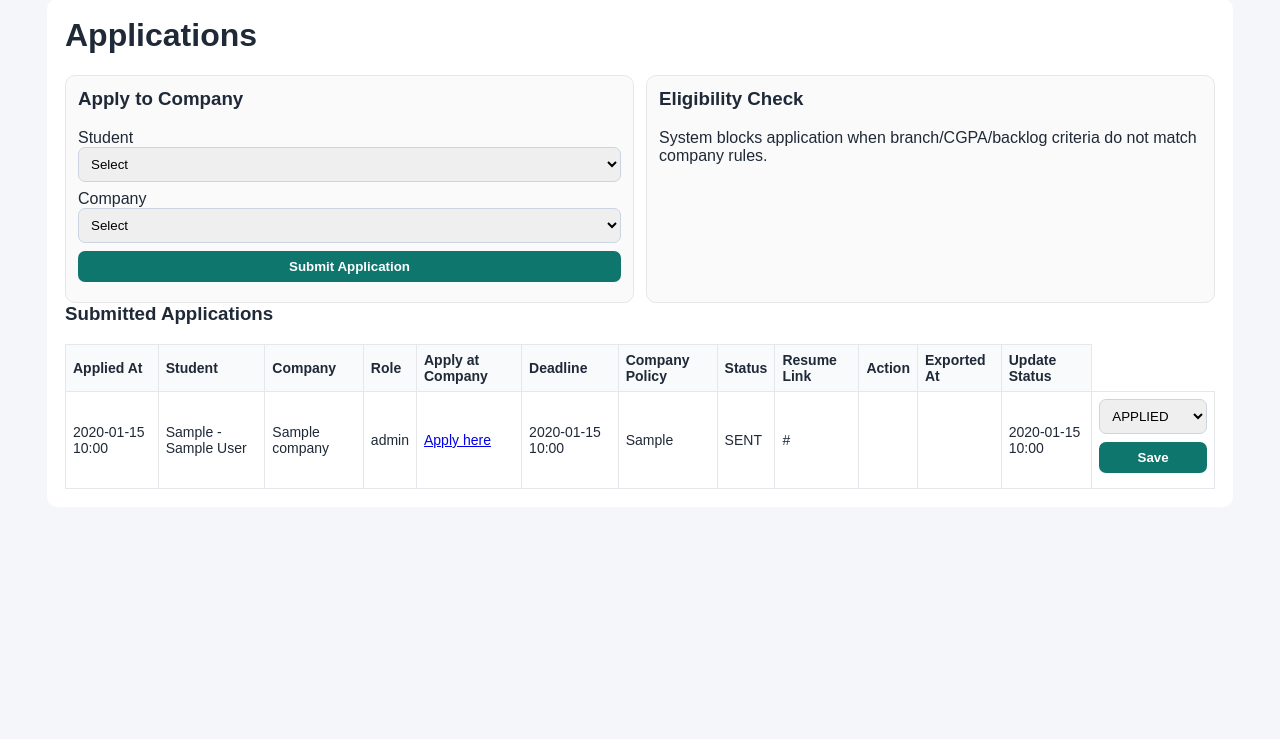
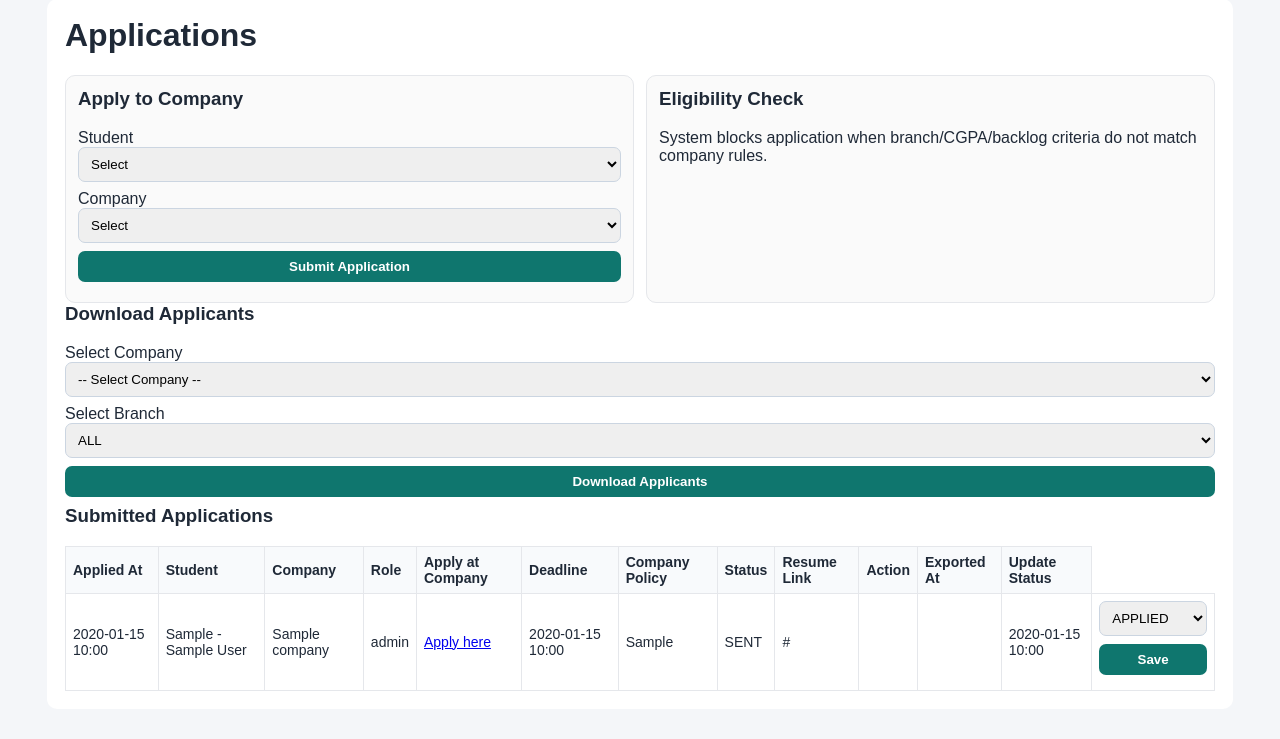
Before and after one commit to lavanayakhosla/TestPlacement, a Flask app: page /applications in a window 1280 px wide. Shown: the part 61-800 px from the top of the page. Run offline with Flask 3, Linux system fonts and the light colour scheme; the visitor is signed in with stand-in values (Sample User, id 1); tables that the repository leaves empty hold one stand-in row (values such as "Sample post").

Commit message:
Add form to download applicants by company and branch

```diff
--- a/templates/applications.html
+++ b/templates/applications.html
@@ -35,7 +35,30 @@
     <p>System blocks application when branch/CGPA/backlog criteria do not match company rules.</p>
   </div>
 </div>
+<h3>Download Applicants</h3>
 
+<form method="get" action="{{ url_for('export_applicants') }}">
+
+  <!-- 🔹 Select Company -->
+  <label>Select Company</label>
+  <select name="company_id" required>
+    <option value="">-- Select Company --</option>
+    {% for c in companies %}
+      <option value="{{ c.id }}">{{ c.name }}</option>
+    {% endfor %}
+  </select>
+
+  <!-- 🔹 Select Branch -->
+  <label>Select Branch</label>
+  <select name="branch">
+    <option value="ALL">ALL</option>
+    {% for b in branch_choices %}
+      <option value="{{ b }}">{{ b }}</option>
+    {% endfor %}
+  </select>
+
+  <button type="submit">Download Applicants</button>
+</form>
 <h3>Submitted Applications</h3>
 <table>
   <thead>
```
